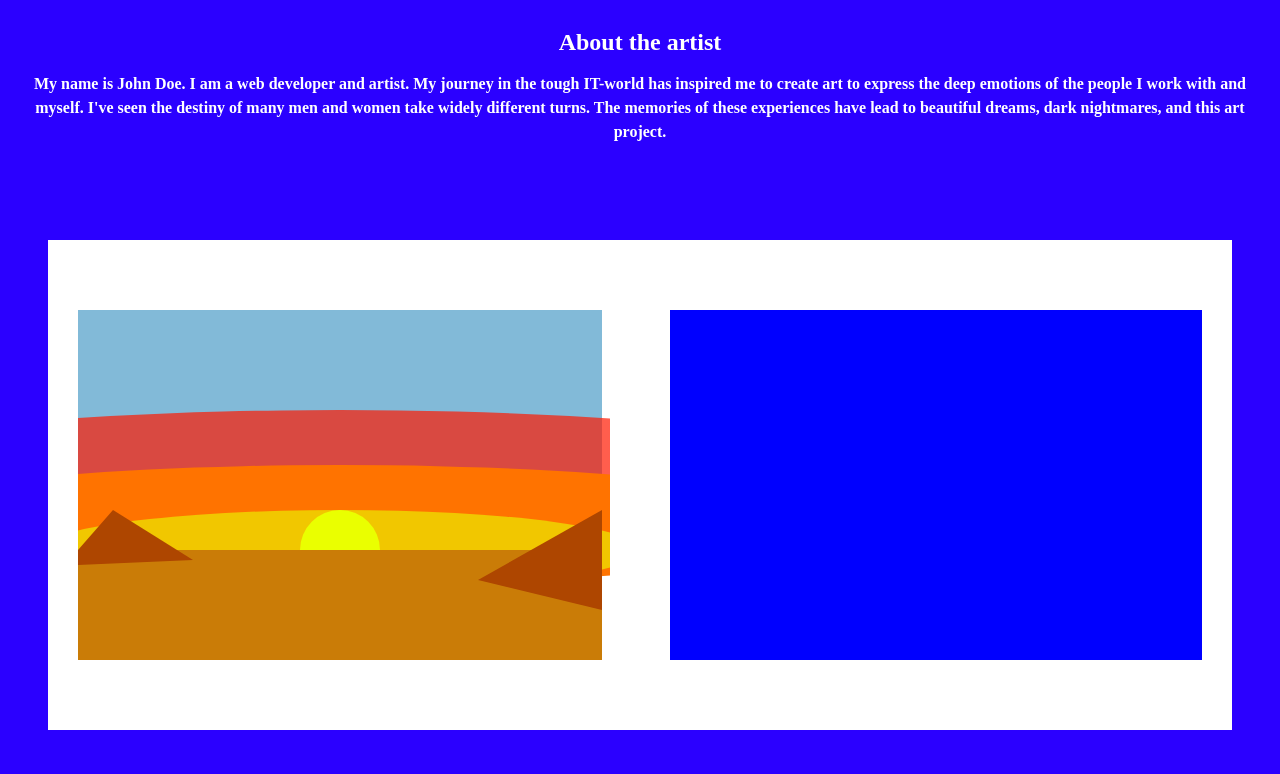
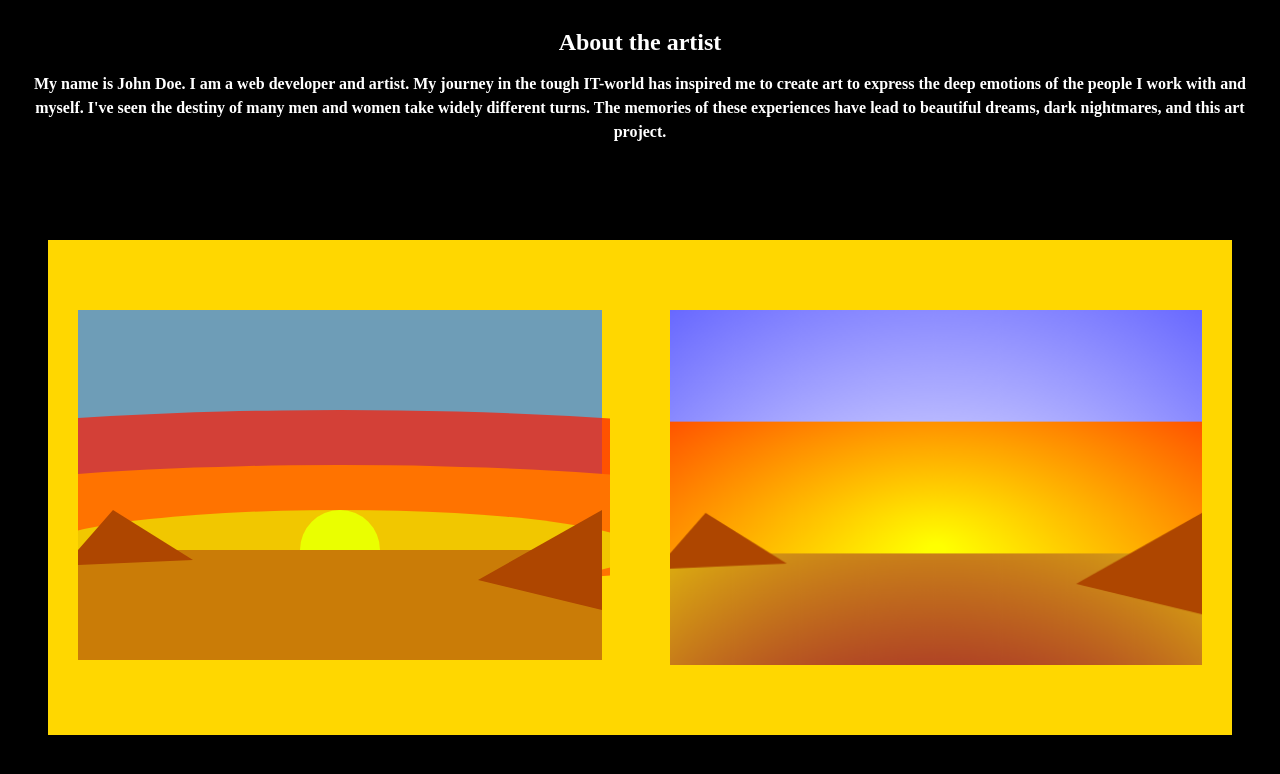
Before and after one commit to axelegkor/WebDev-Project1, a plain HTML site: page index.html in a window 1280 px wide. Shown: the part 126-900 px from the top of the page. Drawn offline with Linux system fonts and the light colour scheme.

Commit message:
feat: create non-dynamic canvas painting

```diff
--- /dev/null
+++ b/canvasPainting.js
@@ -0,0 +1,56 @@
+var c = document.getElementById("paintingCanvas");
+var ctxSky = c.getContext("2d");
+
+// Create gradient
+var grdSky = ctxSky.createRadialGradient(262, 350, 60, 262, 350, 700);
+grdSky.addColorStop(0, "white");
+grdSky.addColorStop(1, "blue");
+
+// Fill with gradient
+ctxSky.fillStyle = grdSky;
+ctxSky.fillRect(0, 0, 524, 110);
+
+//
+//
+//
+//new gradient
+var ctxSun = c.getContext("2d");
+// Create gradient
+var grdSun = ctxSun.createRadialGradient(262, 240, 10, 262, 750, 800);
+grdSun.addColorStop(0, "yellow");
+grdSun.addColorStop(1, "red");
+
+// Fill with gradient
+ctxSun.fillStyle = grdSun;
+ctxSun.fillRect(0, 110, 524, 130);
+
+//
+//
+//
+//new gradient
+var ctxGround = c.getContext("2d");
+// Create gradient
+var grdGround = ctxGround.createRadialGradient(262, 700, 300, 262, 500, 500);
+grdGround.addColorStop(0, "brown");
+grdGround.addColorStop(1, "yellow");
+
+// Fill with gradient
+ctxGround.fillStyle = grdGround;
+ctxGround.fillRect(0, 240, 524, 350);
+
+var ctxMountain1 = c.getContext("2d");
+ctxMountain1.beginPath();
+ctxMountain1.moveTo(400, 270);
+ctxMountain1.lineTo(524, 200);
+ctxMountain1.lineTo(524, 300);
+ctxMountain1.fillStyle = "#AE4600";
+ctxMountain1.fill();
+
+var ctxMountain2 = c.getContext("2d");
+ctxMountain2.beginPath();
+ctxMountain2.moveTo(35, 200);
+ctxMountain2.lineTo(0, 240);
+ctxMountain2.lineTo(0, 255);
+ctxMountain2.lineTo(115, 250);
+ctxMountain2.fillStyle = "#AE4600";
+ctxMountain2.fill();
--- a/index.html
+++ b/index.html
@@ -15,7 +15,7 @@
       </div>
       <div class="gallery"></div>
       <div class="art1">
-        <svg class="painting">
+        <svg class="paintingSVG">
           <rect class="sky" width="524" height="350" x="0" y="0"/>
           <ellipse class="sunrays1" cx="262" cy="180" rx="600" ry="80"/>
           <ellipse class="sunrays2" cx="262" cy="215" rx="500" ry="60"/>
@@ -27,7 +27,9 @@
         </svg>
       </div>
       <div class="art2">
-
+        <canvas id="paintingCanvas" class="paintingCanvas" width="524" height="350">
+        </canvas>
+        <script src="canvasPainting.js"></script>
       </div>
     </div>
   </body>
--- a/styles.css
+++ b/styles.css
@@ -1,5 +1,5 @@
 body {
-  background-color: #2b00ff;
+  background-color: #000000;
 }
 
 div.grid-container {
@@ -19,7 +19,7 @@ div.text {
 }
 
 div.gallery {
-  background-color: white;
+  background-color: gold;
   grid-row-start: 3;
   grid-row-end: 15;
   grid-column-start: 1;
@@ -38,7 +38,7 @@ div.art1 {
 }
 
 div.art2 {
-  background-color: blue;
+  background-color: white;
   grid-row-start: 5;
   grid-row-end: 13;
   grid-column-start: 3;
@@ -72,7 +72,7 @@ p {
   line-height: 1.5em;
 }
 
-svg.painting {
+svg.paintingSVG {
   width: 100%;
   height: 100%;
   display: block;
@@ -80,7 +80,7 @@ svg.painting {
 }
 
 rect.sky {
-  fill: rgb(130, 186, 216);
+  fill: rgb(110, 157, 183);
 }
 
 ellipse.sunrays1 {
@@ -110,3 +110,10 @@ polygon.mountain1 {
 polygon.mountain2 {
   fill: rgb(174, 70, 0);
 }
+
+canvas.paintingCanvas {
+  width: 100%;
+  height: 100%;
+  display: block;
+  margin: auto;
+}
```
